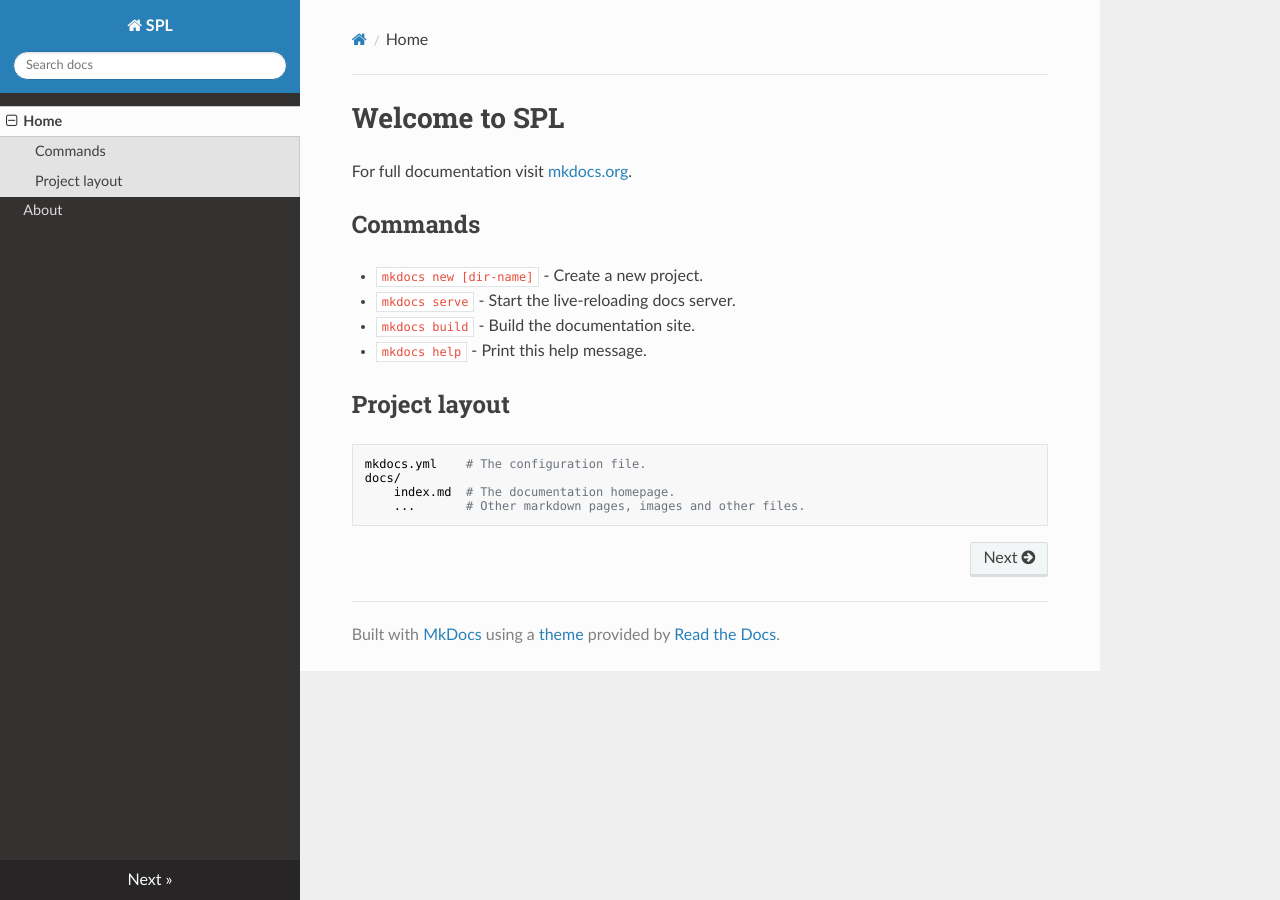
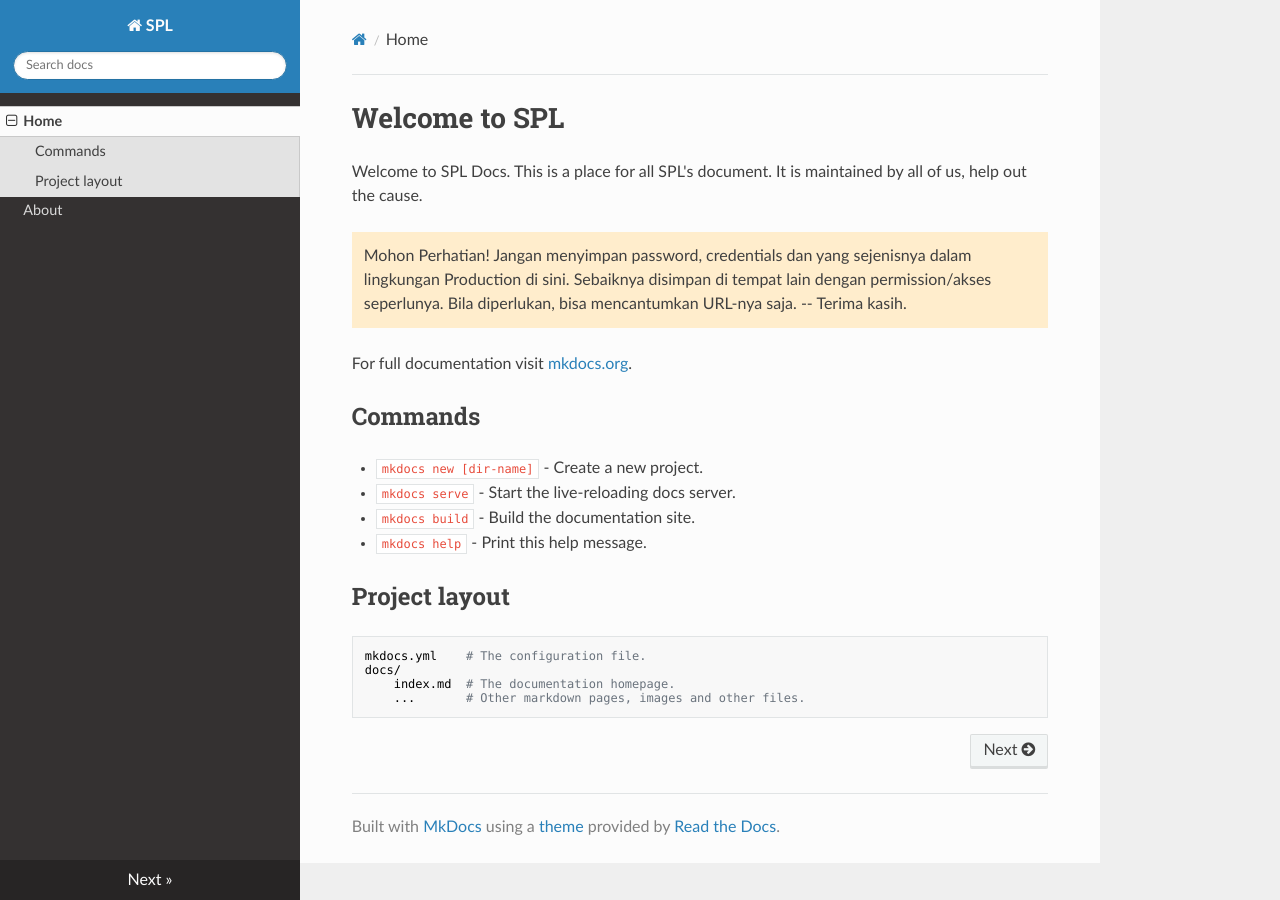
Before and after one commit to sylviasepulsa/sptest, an MkDocs documentation site: the page built from docs/index.md, in a window 1280 px wide. Built offline with MkDocs 1.6.1, drawn with Linux system fonts in a browser that asks for light colours; nearby versions of some CDN libraries.

Commit message:
create isi index and change about

```diff
--- a/docs/index.md
+++ b/docs/index.md
@@ -1,4 +1,13 @@
 # Welcome to SPL
+
+Welcome to SPL Docs. This is a place for all SPL's  document. It is maintained by all of us, help out the cause.
+
+<aside class="warning">
+Mohon Perhatian! Jangan menyimpan password, credentials dan yang sejenisnya dalam lingkungan Production di sini. Sebaiknya disimpan di tempat lain dengan permission/akses seperlunya. Bila diperlukan, bisa mencantumkan URL-nya saja. -- Terima kasih.
+</aside>
+
+
+
 
 For full documentation visit [mkdocs.org](https://mkdocs.org).
 
```
Also changed, not shown: docs/about.md (+1 -3 lines), 1 other file.
